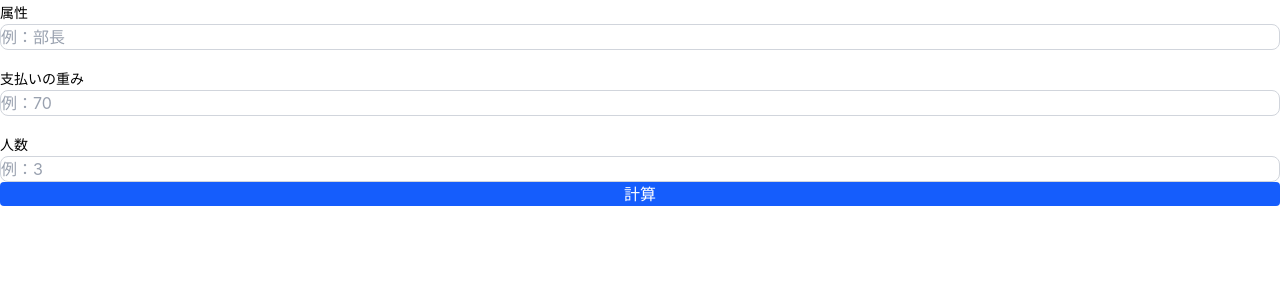
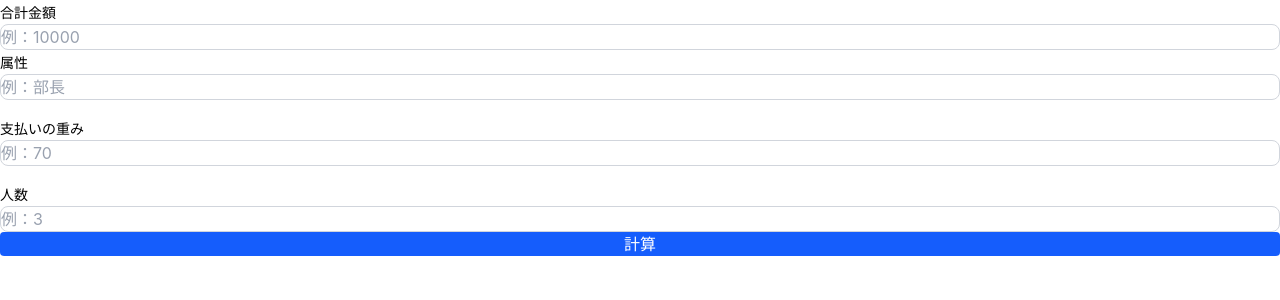
Before and after one commit to netakiryosuke/boss-pays-more, a Next.js app: page / in a window 1280 px wide. Shown: the top 300 px of the page. Built offline with nearby package versions, Linux system fonts and the light colour scheme.

Commit message:
Add InputField for total amount input in InputForm

```diff
--- a/src/components/InputForm.tsx
+++ b/src/components/InputForm.tsx
@@ -5,6 +5,7 @@ import useAttributesForm from "@/hooks/useAttributesForm";
 import CalculateButton from "./CalculateButton";
 import calculateSplit from "@/lib/calculateSplit";
 import { Result } from "@/types/result";
+import InputField from "./InputField";
 
 interface Props {
     results: Result[];
@@ -30,6 +31,13 @@ export default function InputForm({
 
     return (
         <div>
+            <InputField
+                label="合計金額"
+                value=""
+                onChange={() => {}}
+                placeholder="例：10000"
+                type="number"
+            />
             {attributes.map((attribute, index) => {
                 return (
                     <AttributeInputGroup
```
